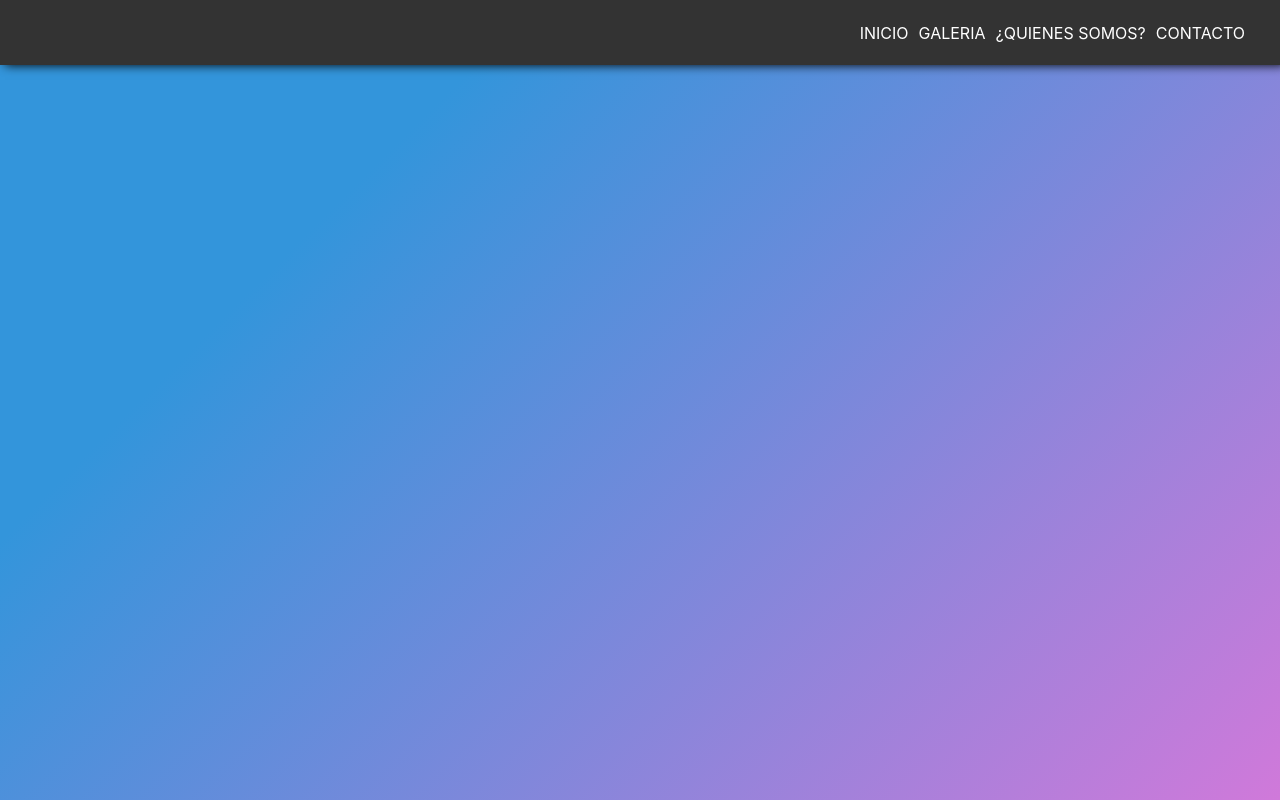
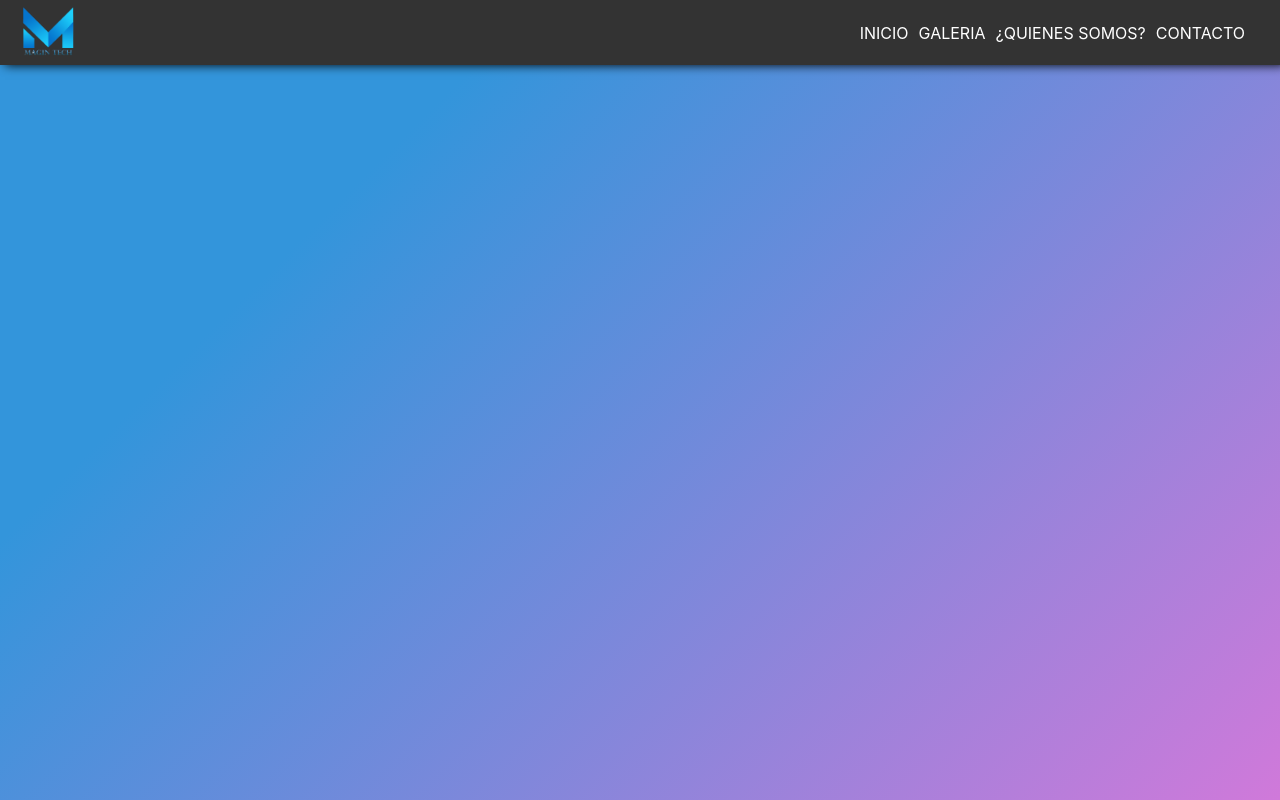
Before and after one commit to Ramasalerno/CoderHouse-React, a React (Create React App) app: page / in a window 1280 px wide. Built offline with nearby package versions, Linux system fonts and the light colour scheme.

Commit message:
Desafio n3

```diff
--- a/src/App.css
+++ b/src/App.css
@@ -47,3 +47,11 @@ body {
     cursor: pointer;
 
 }
+
+.logo {
+    padding: 0 20px;
+}
+
+.logo img {
+    height: 50px;
+}
--- a/src/componentes/NavBar.js
+++ b/src/componentes/NavBar.js
@@ -1,4 +1,4 @@
-
+import magintech from "./imagenes/magintech.png"
 
 const NavBar = () => {
 
@@ -13,6 +13,9 @@ const NavBar = () => {
                                 <li>¿Quienes somos?</li>
                                 <li>Contacto</li>
                              </ul>
+                             <div className="logo">
+                             <img src={magintech} alt="Logo de la pagina"></img>
+                             </div>
                     </nav>
                 </header>
 
```
Also changed, not shown: src/componentes/imagenes/magintech.png (renamed from src/componentes/magintech.png).
